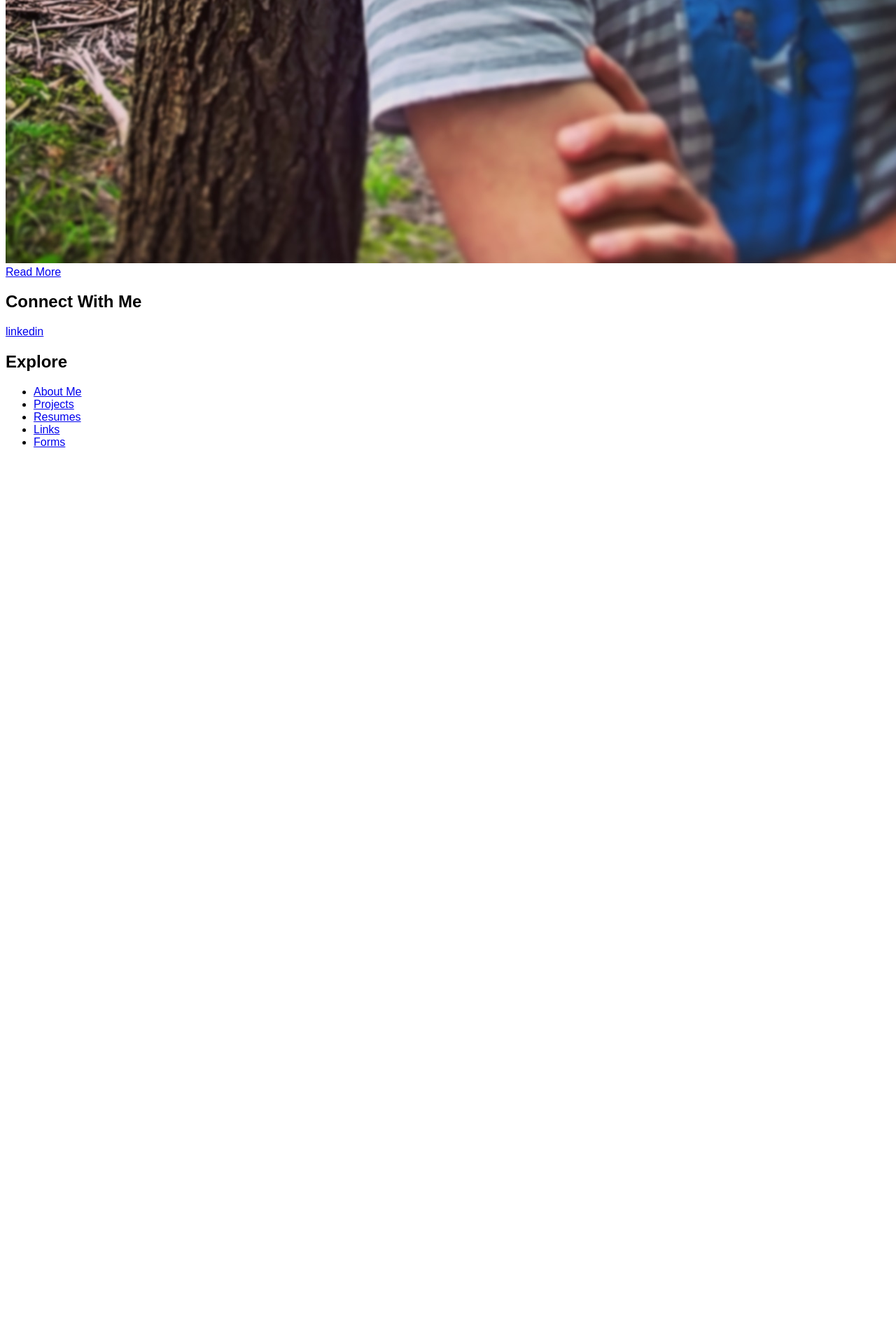
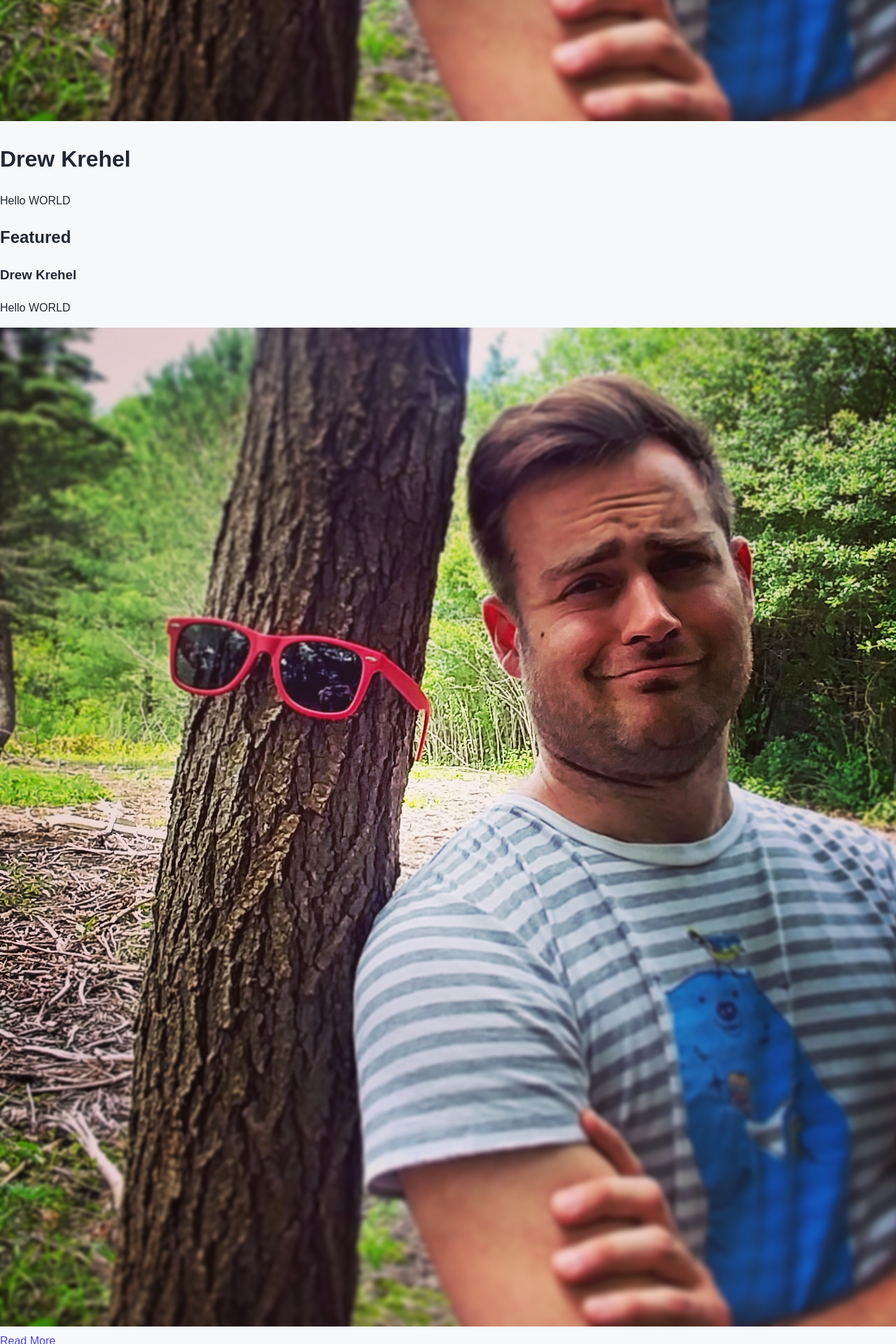
Before and after one commit to DrewKrehel/personal-website-2026, a Django app: a page that uses builder/templates/base.html in a window 1280 px wide; the page is wider, and only the part inside the window is pictured. Shown: the part 1280-3200 px from the top of that part at 70% size. Before the commit the page ends 1919 px from the top of that part, so only its background shows below. Run offline with Django 5.2, Linux system fonts and the light colour scheme; data comes from the database, SQL or seed files in the repository; both versions use the stored data as it was after the commit.

Commit message:
Added Login/Logout, FormSubmission to emails., Some beginning styling NEXT: Continue styling

```diff
--- /dev/null
+++ b/builder/static/css/site.css
@@ -0,0 +1,39 @@
+:root {
+    /* Theme colors */
+    --page-bg: #F7F8FA;
+    --surface: #FFFFFF;
+    --text-primary: #202733;
+    --text-muted: #667085;
+    --accent: #4F46E5;
+    --border: #E4E7EC;
+
+    /* Typography */
+    --font-family: Arial, Helvetica, sans-serif;
+
+    /* Consistent sizing */
+    --radius: 12px;
+    --content-width: 960px;
+}
+
+* {
+    box-sizing: border-box;
+}
+
+body {
+    margin: 0;
+    background: var(--page-bg);
+    color: var(--text-primary);
+    font-family: var(--font-family);
+    line-height: 1.6;
+}
+
+a {
+    color: var(--accent);
+}
+
+button,
+input,
+textarea,
+select {
+    font: inherit;
+}
--- a/builder/templates/base.html
+++ b/builder/templates/base.html
@@ -9,6 +9,7 @@
     {% endblock %}
 
     <link rel="stylesheet" href="{% static 'css/styles.css' %}">
+    <link rel="stylesheet" href="{% static 'builder/css/site.css' %}">
 </head>
 
 <body>
--- a/builder/templates/form_submissions.html
+++ b/builder/templates/form_submissions.html
@@ -31,6 +31,10 @@
                 No
             {% endif %}
         </p>
+
+        <a href="{% url 'delete_submission' submission_id=submission.id %}">
+            Delete Submission
+        </a>
     </article>
 
 {% empty %}
--- a/builder/templates/index.html
+++ b/builder/templates/index.html
@@ -1,98 +1,150 @@
 {% extends "base.html" %}
 
 {% block title %}
-    <title>Home | {{ profile.display_name }}</title>
+<title>{{ profile.display_name }} | Profile</title>
 {% endblock %}
 
 {% block content %}
-    <h1>{{ profile.display_name }}</h1>
+<main class="profile-page">
+
+    <header class="profile-header">
+        {% if profile.profile_image %}
+        <img class="profile-avatar" src="{{ profile.profile_image.url }}" alt="{{ profile.display_name }}">
+        {% endif %}
+
+        <h1 class="profile-name">{{ profile.display_name }}</h1>
+
+        {% if profile.bio %}
+        <p class="profile-bio">{{ profile.bio }}</p>
+        {% endif %}
+    </header>
 
     {% if featured_object %}
-        <section>
-            <h2>Featured Content</h2>
+    <section class="featured-card">
+        <h2 class="section-title">Featured</h2>
 
         {% if profile.featured_section == "about" %}
         <h3>{{ featured_object.display_name }}</h3>
         <p>{{ featured_object.bio }}</p>
+
         {% if featured_object.profile_image %}
-                    <img src="{{ featured_object.profile_image.url }}" alt="{{ featured_object.display_name }}">
+        <img class="featured-image" src="{{ featured_object.profile_image.url }}"
+            alt="{{ featured_object.display_name }}">
         {% endif %}
-                <a href="{% url 'about' username=profile.user.username %}">Read More</a>
+
+        <a class="button-link" href="{% url 'about' username=profile.user.username %}">
+            Read More
+        </a>
 
         {% elif profile.featured_section == "projects" %}
         <h3>{{ featured_object.title }}</h3>
+
         {% if featured_object.image %}
-                    <img src="{{ featured_object.image.url }}" alt="{{ featured_object.title }}">
+        <img class="featured-image" src="{{ featured_object.image.url }}" alt="{{ featured_object.title }}">
         {% endif %}
+
         <p>{{ featured_object.description }}</p>
-                <a href="{{ featured_object.link }}">Visit Project</a>
-                <a href="{% url 'projects' username=profile.user.username %}">View All Projects</a>
+
+        <div class="featured-actions">
+            <a class="button-link" href="{{ featured_object.link }}">
+                Visit Project
+            </a>
+            <a class="button-link" href="{% url 'projects' username=profile.user.username %}">
+                View All Projects
+            </a>
+        </div>
 
         {% elif profile.featured_section == "resumes" %}
         <h3>{{ featured_object.display_name }}</h3>
-                <a href="{{ featured_object.file.url }}">View or Download Resume</a>
-                <a href="{% url 'resumes' username=profile.user.username %}">View All Resumes</a>
+
+        <div class="featured-actions">
+            <a class="button-link" href="{{ featured_object.file.url }}">
+                View or Download Resume
+            </a>
+            <a class="button-link" href="{% url 'resumes' username=profile.user.username %}">
+                View All Resumes
+            </a>
+        </div>
 
         {% elif profile.featured_section == "links" %}
         <h3>{{ featured_object.display_name }}</h3>
+
         {% if featured_object.link_image %}
-                    <img src="{{ featured_object.link_image.url }}" alt="{{ featured_object.display_name }}">
+        <img class="featured-image" src="{{ featured_object.link_image.url }}" alt="{{ featured_object.display_name }}">
         {% endif %}
-                <a href="{{ featured_object.link_url }}">Visit Link</a>
-                <a href="{% url 'links' username=profile.user.username %}">View All Links</a>
+
+        <div class="featured-actions">
+            <a class="button-link" href="{{ featured_object.link_url }}">
+                Visit Link
+            </a>
+            <a class="button-link" href="{% url 'links' username=profile.user.username %}">
+                View All Links
+            </a>
+        </div>
 
         {% elif profile.featured_section == "forms" %}
         <h3>{{ featured_form.form_name }}</h3>
 
-                <form method="post" action="{% url 'form_submit' username=profile.user.username %}">
+        <form class="profile-form" method="post" action="{% url 'form_submit' username=profile.user.username %}">
             {% csrf_token %}
             <input type="hidden" name="return_to" value="home">
             <input type="hidden" name="form_id" value="{{ featured_form.id }}">
 
             {{ contact_form.as_p }}
 
-                    <button type="submit">Submit</button>
+            <button class="primary-button" type="submit">
+                Submit
+            </button>
         </form>
 
-                <a href="{% url 'forms' username=profile.user.username %}">View All Forms</a>
+        <a class="button-link" href="{% url 'forms' username=profile.user.username %}">
+            View All Forms
+        </a>
         {% endif %}
     </section>
     {% endif %}
 
-
     {% if social_links %}
-        <section class="social-banner">
-            <h2>Connect With Me</h2>
+    <section class="social-section">
+        <h2 class="section-title">Connect With Me</h2>
 
         <div class="social-icons">
             {% for link in social_links %}
-                    <a href="{{ link.link_url }}"
-                    class="social-icon"
-                    target="_blank"
-                    rel="noopener noreferrer"
+            <a href="{{ link.link_url }}" class="social-icon" target="_blank" rel="noopener noreferrer"
                 aria-label="{{ link.display_name }}">
 
                 {% if link.link_image %}
-                            <img src="{{ link.link_image.url }}"
-                                alt="{{ link.display_name }}">
+                <img src="{{ link.link_image.url }}" alt="{{ link.display_name }}">
                 {% else %}
                 <span>{{ link.display_name }}</span>
                 {% endif %}
-
             </a>
             {% endfor %}
         </div>
     </section>
     {% endif %}
 
-    <nav>
-        <h2>Explore</h2>
-        <ul>
-            <li><a href="{% url 'about' username=profile.user.username %}">About Me</a></li>
-            <li><a href="{% url 'projects' username=profile.user.username %}">Projects</a></li>
-            <li><a href="{% url 'resumes' username=profile.user.username %}">Resumes</a></li>
-            <li><a href="{% url 'links' username=profile.user.username %}">Links</a></li>
-            <li><a href="{% url 'forms' username=profile.user.username %}">Forms</a></li>
-        </ul>
+    <nav class="explore-nav" aria-label="Profile sections">
+        <h2 class="section-title">Explore</h2>
+
+        <div class="explore-links">
+            <a class="button-link" href="{% url 'about' username=profile.user.username %}">
+                About Me
+            </a>
+            <a class="button-link" href="{% url 'projects' username=profile.user.username %}">
+                Projects
+            </a>
+            <a class="button-link" href="{% url 'resumes' username=profile.user.username %}">
+                Resumes
+            </a>
+            <a class="button-link" href="{% url 'links' username=profile.user.username %}">
+                Links
+            </a>
+            <a class="button-link" href="{% url 'forms' username=profile.user.username %}">
+                Forms
+            </a>
+        </div>
     </nav>
+
+</main>
 {% endblock %}
--- a/builder/urls.py
+++ b/builder/urls.py
@@ -5,7 +5,11 @@ urlpatterns = [
     path("dashboard/", views.dashboard, name="dashboard"),
     path("dashboard/profile/", views.edit_profile, name="edit_profile"),
     path("dashboard/projects/", views.manage_projects, name="manage_projects"),
-    path("dashboard/projects/<int:project_id>/edit/", views.edit_project, name="edit_project"),
+    path(
+        "dashboard/projects/<int:project_id>/edit/",
+        views.edit_project,
+        name="edit_project",
+    ),
     path(
         "dashboard/projects/<int:project_id>/delete/",
         views.delete_project,
@@ -39,7 +43,11 @@ urlpatterns = [
         views.form_submissions,
         name="form_submissions",
     ),
-
+    path(
+        "dashboard/submissions/<int:submission_id>/delete/",
+        views.delete_submission,
+        name="delete_submission",
+    ),
 
     path("<str:username>/", views.home, name="home"),
     path("<str:username>/about/", views.about_me, name="about"),
@@ -48,5 +56,4 @@ urlpatterns = [
     path("<str:username>/links/", views.links, name="links"),
     path("<str:username>/forms/", views.forms, name="forms"),
     path("<str:username>/forms/submit/", views.form_submit, name="form_submit"),
-
 ]
--- a/builder/views.py
+++ b/builder/views.py
@@ -11,7 +11,7 @@ from .forms import (
 from .models import Profile, Project, Resume, Link, Form, FormSubmission
 from django.http import HttpResponse
 from django.contrib.auth.decorators import login_required
-
+from django.core.mail import send_mail
 
 @login_required
 def dashboard(request):
@@ -254,6 +254,25 @@ def delete_form(request, form_id):
 
 
 @login_required
+def delete_submission(request, submission_id):
+    submission = FormSubmission.objects.get(
+        id=submission_id,
+        form__user=request.user,
+    )
+
+    if request.method == "POST":
+        form_id = submission.form.id
+        submission.delete()
+        messages.success(request, "Submission deleted successfully.")
+        return redirect("form_submissions", form_id=form_id)
+
+    return render(
+        request,
+        "delete_submission.html",
+        {"submission": submission},
+    )
+
+@login_required
 def form_submissions(request, form_id):
     form_item = Form.objects.get(id=form_id, user=request.user)
 
@@ -439,6 +458,7 @@ def form_submit(request, username):
         messages.error(request, "Please correct the errors in the form.")
         return redirect(redirect_view, username=username)
 
+    # Save the submission temporarily so a failed email cannot lose it.
     submission = FormSubmission(
         form=form,
         visitor_name=contact_form.cleaned_data.get("visitor_name"),
@@ -446,8 +466,67 @@ def form_submit(request, username):
         textbox=contact_form.cleaned_data.get("textbox"),
         checkbox=contact_form.cleaned_data.get("checkbox"),
     )
+    submission.save()
 
-    submission.save()
-    messages.success(request, "Submission success!")
+    email_sent = False
+
+    if form.email_submissions:
+        if not form.user.email:
+            messages.error(
+                request,
+                "The form owner's account has no email address. "
+                "The submission was saved so it won't be lost.",
+            )
+        else:
+            # Build the email from the submitted answers.
+            email_lines = [
+                f"Form: {form.form_name}",
+                "",
+            ]
+
+            if submission.visitor_name:
+                email_lines.append(f"Name: {submission.visitor_name}")
+
+            if submission.visitor_email:
+                email_lines.append(f"Email: {submission.visitor_email}")
+
+            if submission.textbox:
+                email_lines.extend(
+                    [
+                        "",
+                        f"{form.textbox_prompt or 'Response'}:",
+                        submission.textbox,
+                    ]
+                )
+
+            if form.checkbox_prompt:
+                checkbox_answer = "Yes" if submission.checkbox else "No"
+                email_lines.append(f"{form.checkbox_prompt}: {checkbox_answer}")
+
+            try:
+                send_mail(
+                    subject=f"New submission: {form.form_name}",
+                    message="\n".join(email_lines),
+                    from_email=None,
+                    recipient_list=[form.user.email],
+                    fail_silently=False,
+                )
+                email_sent = True
+            except Exception:
+                messages.error(
+                    request,
+                    "Email delivery failed. The submission was saved "
+                    "so the response won't be lost.",
+                )
+
+    # Keep the submission permanently if database storage is enabled.
+    # Otherwise, remove the temporary copy only after successful email.
+    if not form.store_submissions and email_sent:
+        submission.delete()
+
+    if not form.email_submissions:
+        messages.success(request, "Submission received successfully.")
+    elif email_sent:
+        messages.success(request, "Submission received and emailed successfully.")
 
     return redirect(redirect_view, username=username)
--- a/personal_site/settings.py
+++ b/personal_site/settings.py
@@ -129,4 +129,7 @@ MAILERS = {
     },
 }
 
+# Email settings for local development
+DEFAULT_FROM_EMAIL = "noreply@localhost"
+
 LOGIN_REDIRECT_URL = "/dashboard/"
```
Also changed, not shown: builder/forms.py (+23 -8 lines), builder/models.py (+10 -0 lines), builder/templates/delete_submission.html (added, +28 -0 lines), builder/migrations/0008_form_email_submissions_form_store_submissions.py (added), db.sqlite3. Lines whose indentation alone changed are shown as unchanged.
